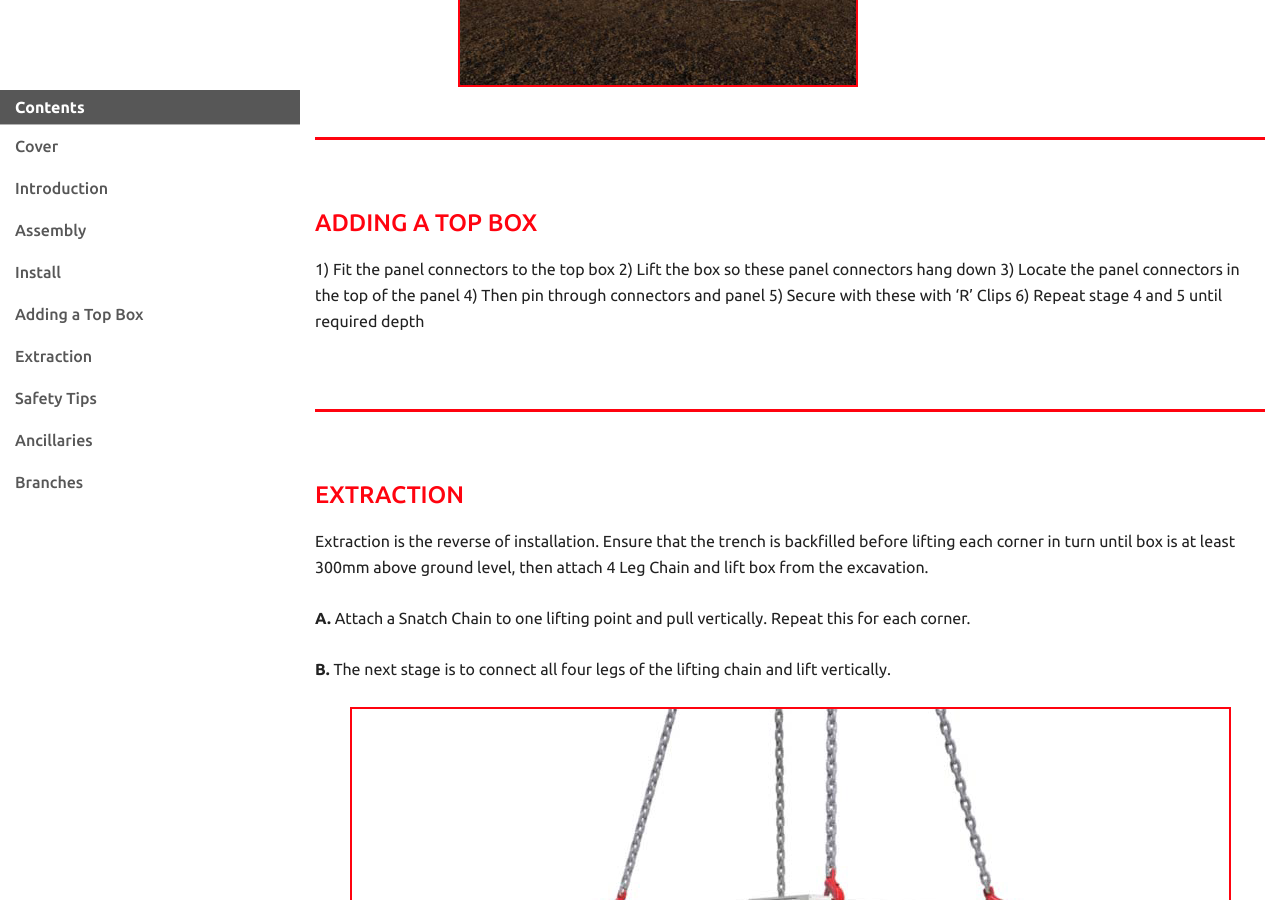
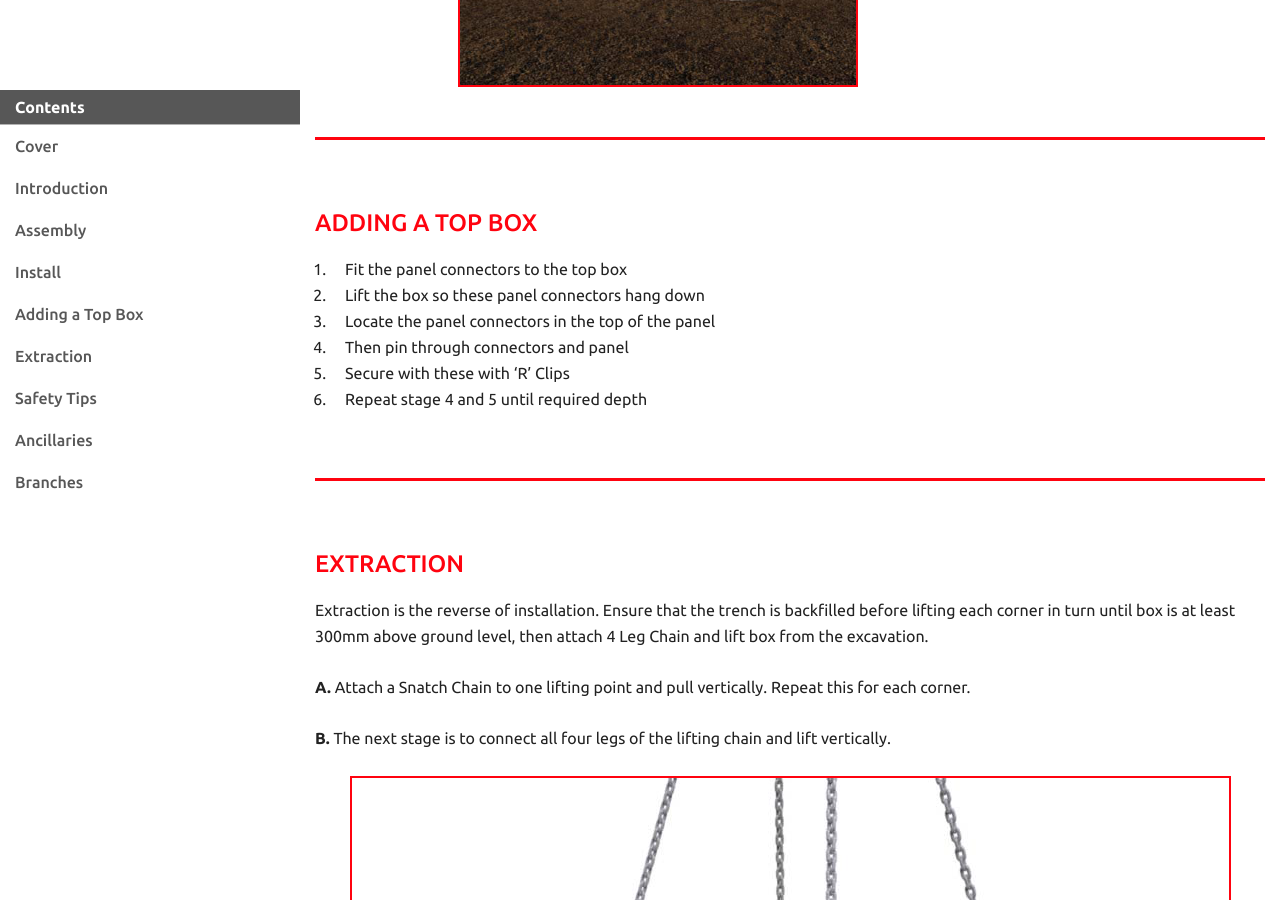
Before and after one commit to generation-scaffolding/microsite-guides, a Jekyll site: the page built from _posts/2022-03-09-manhole-boxes.md, in a window 1280 px wide and 900 px high, scrolled down 6293 px. Built offline with Jekyll 4.4.1, drawn with Linux system fonts in a browser that asks for light colours.

Commit message:
Update Guide “2022-03-09-manhole-boxes”

```diff
--- a/_posts/2022-03-09-manhole-boxes.md
+++ b/_posts/2022-03-09-manhole-boxes.md
@@ -88,17 +88,13 @@ sections:
           edge protection and ladder access. Enter excavation once safety is
           declared.
   - heading: Adding a Top Box
-    body: "1) Fit the panel connectors to the top box\r
-
-      2) Lift the box so these panel connectors hang down\r
-
-      3) Locate the panel connectors in the top of the panel\r
-
-      4) Then pin through connectors and panel\r
-
-      5) Secure with these with ‘R’ Clips\r
-
-      6) Repeat stage 4 and 5 until required depth"
+    body: |-
+      1. Fit the panel connectors to the top box
+      2. Lift the box so these panel connectors hang down
+      3. Locate the panel connectors in the top of the panel
+      4. Then pin through connectors and panel
+      5. Secure with these with ‘R’ Clips
+      6. Repeat stage 4 and 5 until required depth
   - heading: Extraction
     body: >-
       Extraction is the reverse of installation. Ensure that the trench is
```
